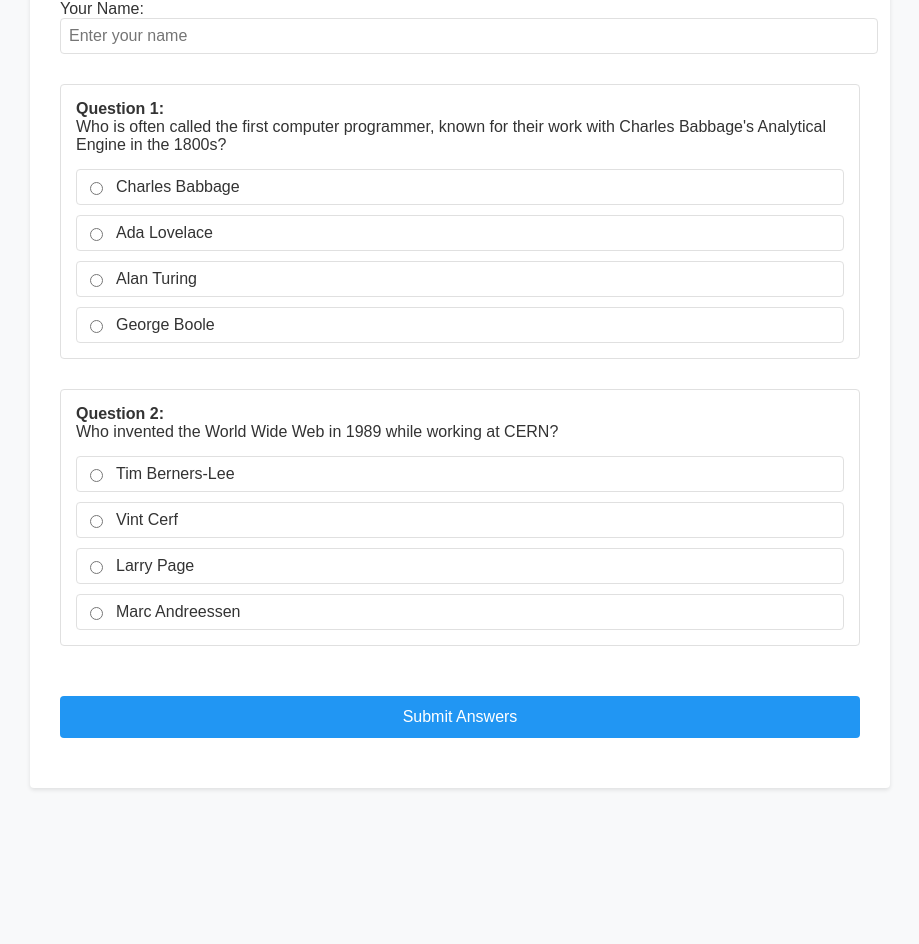
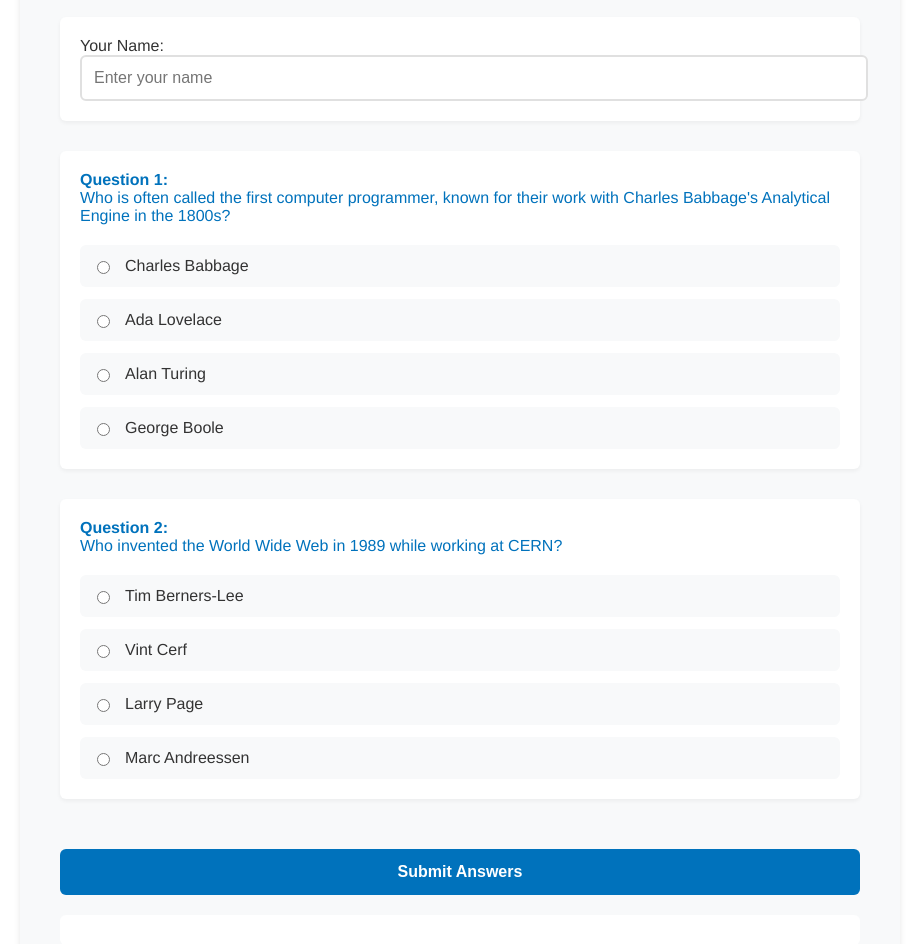
Before and after one commit to shoshanaokeefe/my-js-project, a website: page index.html in a window 1280 px wide. Shown: the part 124-1068 px from the top of the page, without its empty margins (180-1099 px from the left). Before the commit the page ends 932 px from the top, so only its background shows below. Drawn offline with Linux system fonts and the light colour scheme.

Commit message:
changed look

```diff
--- a/index.html
+++ b/index.html
@@ -6,94 +6,123 @@
     <title>Computer Science History Quiz</title>
     <style>
         body {
-            font-family: Arial, sans-serif;
+            font-family: 'Helvetica Neue', Arial, sans-serif;
             display: flex;
             justify-content: center;
             align-items: center;
             min-height: 100vh;
             margin: 0;
-            background-color: #f8f9fa;
+            background-color: #ffffff;
             padding: 20px;
             color: #333;
         }
         .container {
             text-align: left;
-            padding: 30px;
-            background-color: white;
-            border-radius: 4px;
-            box-shadow: 0 2px 4px rgba(0,0,0,0.1);
+            padding: 40px;
+            background-color: #f8f9fa;
+            border-radius: 8px;
+            box-shadow: 0 4px 6px rgba(0,0,0,0.1);
             max-width: 800px;
             width: 90%;
         }
         h1 {
-            color: #2196F3;
+            color: #0072bc;
             margin-bottom: 30px;
-            font-size: 24px;
+            font-size: 28px;
             text-align: center;
+            font-weight: 600;
         }
         .name-container {
             margin-bottom: 30px;
+            background-color: white;
+            padding: 20px;
+            border-radius: 6px;
+            box-shadow: 0 2px 4px rgba(0,0,0,0.05);
         }
         .question-container {
             margin-bottom: 30px;
-            padding: 15px;
-            border: 1px solid #e0e0e0;
-            border-radius: 4px;
+            padding: 20px;
+            background-color: white;
+            border-radius: 6px;
+            box-shadow: 0 2px 4px rgba(0,0,0,0.05);
         }
         .question {
-            margin-bottom: 15px;
+            margin-bottom: 20px;
             font-weight: 500;
+            color: #0072bc;
         }
         .options-container {
             margin-top: 15px;
             display: flex;
             flex-direction: column;
-            gap: 10px;
+            gap: 12px;
         }
         .option {
             display: flex;
             align-items: center;
-            gap: 10px;
-            padding: 8px;
-            border: 1px solid #e0e0e0;
-            border-radius: 4px;
+            gap: 12px;
+            padding: 12px;
+            background-color: #f8f9fa;
+            border-radius: 6px;
             cursor: pointer;
-            transition: background-color 0.2s;
+            transition: all 0.2s ease;
         }
         .option:hover {
-            background-color: #f5f5f5;
+            background-color: #e3f2fd;
+            transform: translateX(5px);
         }
         input[type="text"] {
             width: 100%;
-            padding: 8px;
-            border: 1px solid #e0e0e0;
-            border-radius: 4px;
+            padding: 12px;
+            border: 2px solid #e0e0e0;
+            border-radius: 6px;
             font-size: 16px;
+            transition: border-color 0.2s;
+        }
+        input[type="text"]:focus {
+            border-color: #0072bc;
+            outline: none;
         }
         button {
-            background-color: #2196F3;
+            background-color: #0072bc;
             color: white;
             border: none;
-            padding: 12px 24px;
-            border-radius: 4px;
+            padding: 14px 28px;
+            border-radius: 6px;
             cursor: pointer;
             font-size: 16px;
             width: 100%;
             margin-top: 20px;
-            transition: background-color 0.2s;
+            transition: all 0.2s;
+            font-weight: 600;
         }
         button:hover {
-            background-color: #1976D2;
+            background-color: #005a99;
+            transform: translateY(-2px);
         }
         .score {
             font-size: 24px;
             margin-top: 20px;
-            color: #2196F3;
+            color: #0072bc;
             text-align: center;
+            font-weight: 600;
+        }
+        #result {
+            margin-top: 20px;
+            padding: 15px;
+            border-radius: 6px;
+            background-color: white;
+            line-height: 1.6;
+        }
+        label {
+            font-weight: 500;
         }
         @media (max-width: 600px) {
             .container {
                 padding: 20px;
+            }
+            h1 {
+                font-size: 24px;
             }
         }
     </style>
```
